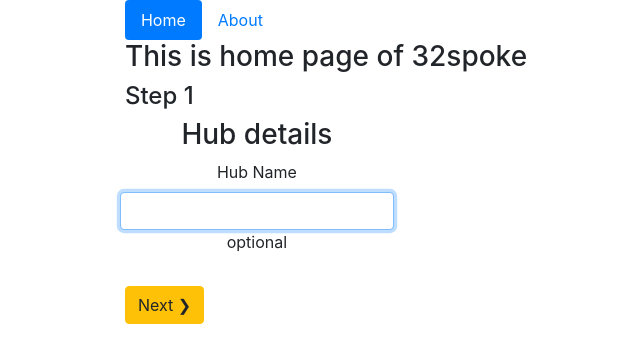
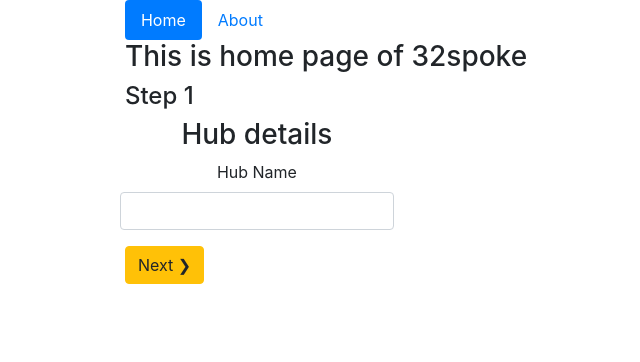
Before and after one commit to kimchirice/32spoke, a React (Create React App) app: page / in a window 1280 px wide. Shown: the top 362 px of the page, without its empty margins (314-954 px from the left). Built offline with nearby package versions, Linux system fonts and the light colour scheme.

Commit message:
[Mod] FormHub.js with Input.js as a child component

```diff
--- a/src/Components/form/FormHub.js
+++ b/src/Components/form/FormHub.js
@@ -1,29 +1,32 @@
-import React,{  } from 'react'
-
+import React from 'react'
+import Input from '../input/Input'
 
 export default function Hub(props) {
-    const {handleChange,  wheel } = props
-    console.log(wheel)
-    console.log(handleChange)
     return (
       <div>
         <h3>Hub details</h3>
         <form >
           <fieldset id="form--hub">
             <div className="form-row">
-              <div className="form-group ">
-                <label className="form-label" htmlFor="hubName">Hub Name</label>
-                <input
+              <Input
+                title={'Hub Name'}
+                id={'hubName'}
+                name={'hubName'}
+                value={props.value}
+                onChange={props.handleChange}
+                autoFocus
+              />
+                {/* <input
                     className="form-control"
                     type='text'
                     id='hubName'
                     name='hubName'
-                    value={props.hubName}
+                    value={props.wheel.hubName}
                     onChange={props.handleChange}
                     autoFocus
-                />
-                <p className=""> optional</p>
-              </div>
+                /> */}
+                {/* <p className=""> optional</p> */}
+              {/* </div> */}
             </div>
             {/* <div className="form-row">
               <div className="form-group ">
--- a/src/Components/input/Input.js
+++ b/src/Components/input/Input.js
@@ -1,5 +1,4 @@
 import React from 'react'
-import PropTypes from 'prop-types'
 
 function Input(props) {
   return (
@@ -17,8 +16,4 @@ function Input(props) {
   )
 }
 
-Input.propTypes = {
-
-}
-
 export default Input
```
